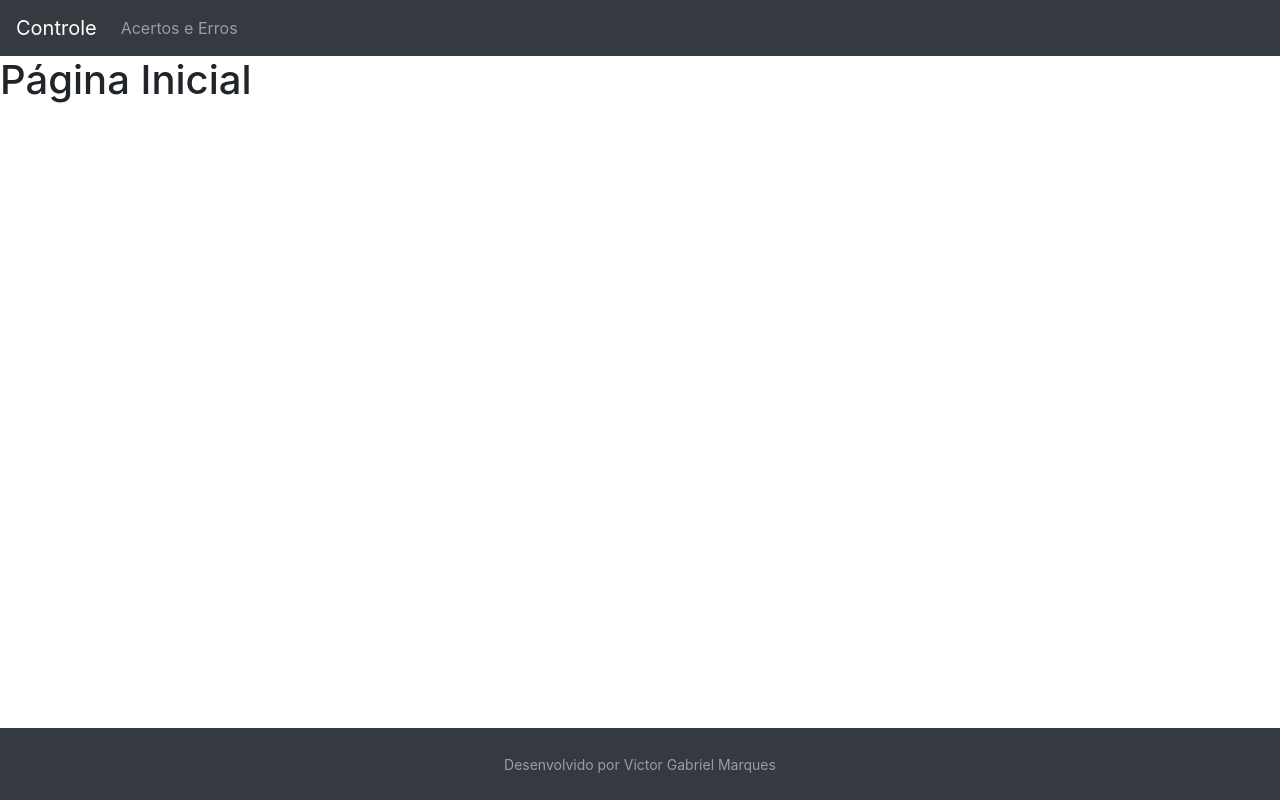
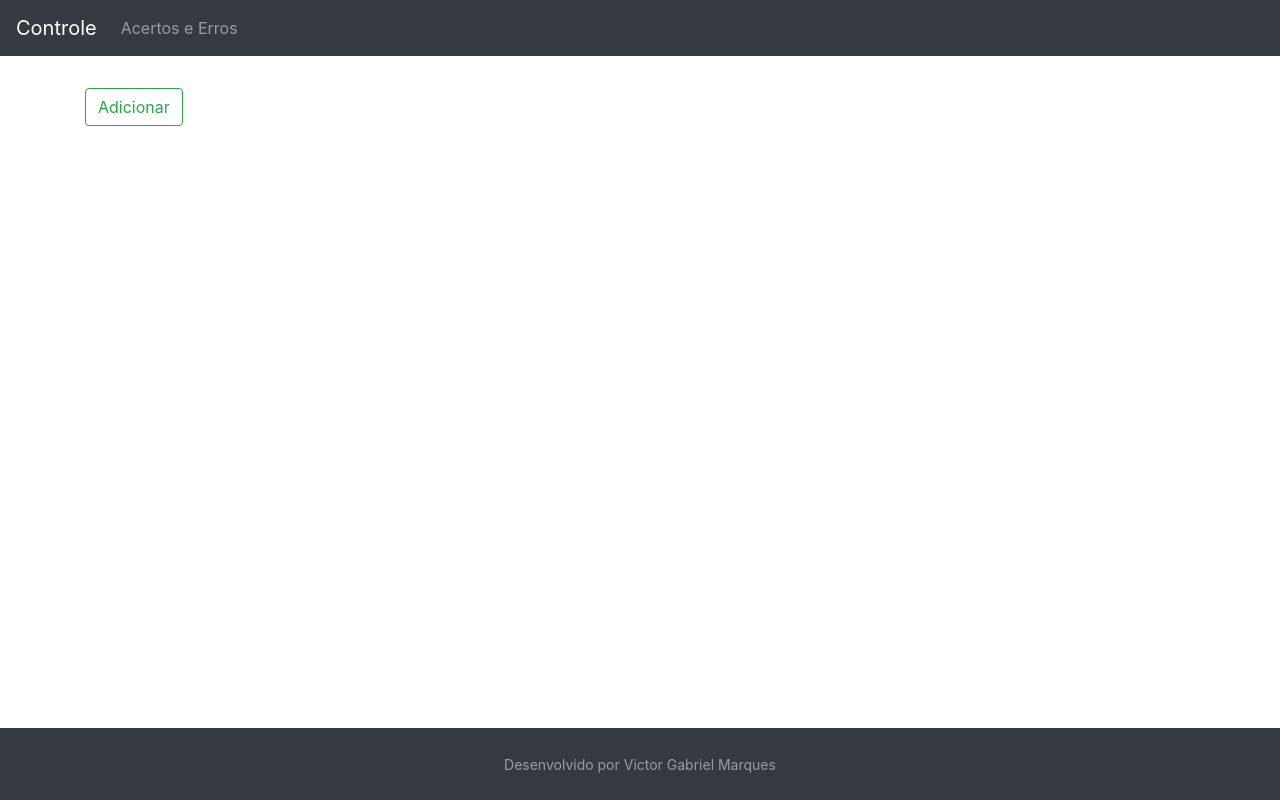
Before and after one commit to VictorGM01/controle_de_questoes, a Django app: page / in a window 1280 px wide. Run offline with Django 4.2, Linux system fonts and the light colour scheme.

Commit message:
Cria botão de adição

```diff
--- a/templates/acertos_e_erros/index.html
+++ b/templates/acertos_e_erros/index.html
@@ -1,4 +1,6 @@
 {% extends 'base.html' %}
 {% block content %}
-    <h1>Página Inicial</h1>
+    <a href="">
+        <button style="margin-bottom: 2rem" type="button" class="btn btn-outline-success">Adicionar</button>
+    </a>
 {% endblock %}
--- a/templates/base.html
+++ b/templates/base.html
@@ -21,8 +21,10 @@
         </nav>
     </header>
 
-    <main>
-        {% block content %} {% endblock %}
+    <main class="content" style="margin-top: 2rem">
+        <div class="container">
+            {% block content %} {% endblock %}
+        </div>
     </main>
 
     <footer class="py-4 bg-dark text-white-50">
@@ -34,7 +36,7 @@
 
 <style>
     html, main {
-        min-height: calc(100vh - 128px);
+        min-height: calc(100vh - 160px);
     }
 
     footer {
```
